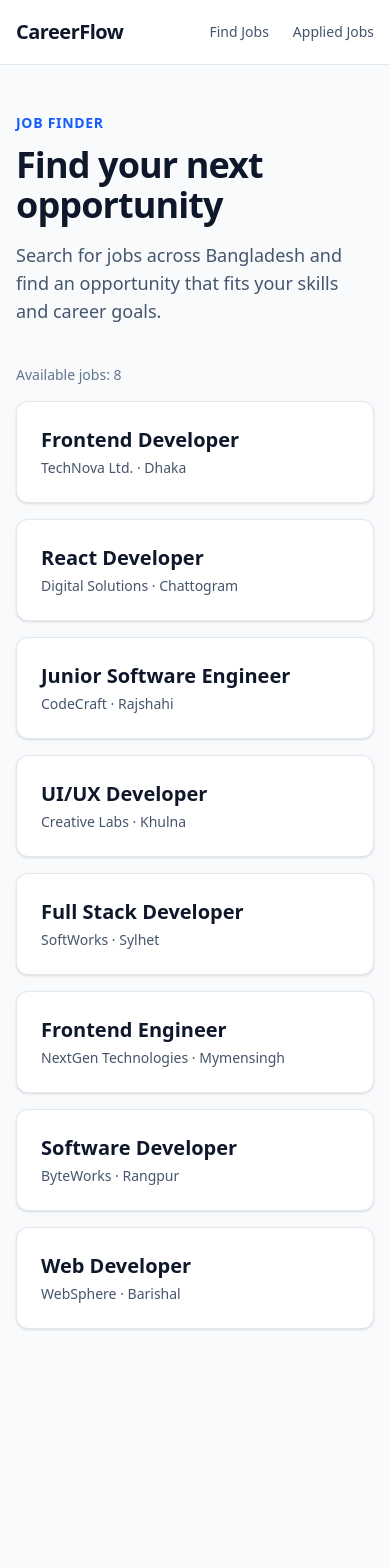
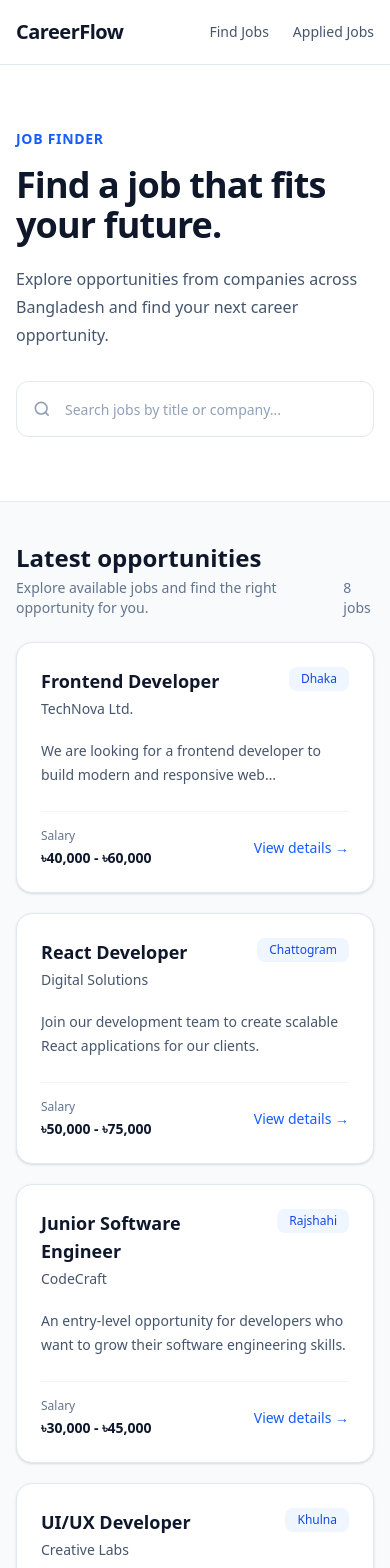
Before and after one commit to Mushfiq-Srijon/career_flow, a Next.js app: page /jobs in a window 390 px wide. Shown: the top 1568 px of the page. Before the commit the page ends 1377 px from the top, so only its background shows below. Built offline with nearby package versions, Linux system fonts and the light colour scheme.

Commit message:
built responsive job finder UI

```diff
--- a/src/app/jobs/page.tsx
+++ b/src/app/jobs/page.tsx
@@ -1,15 +1,21 @@
 "use client";
 
 import { useEffect, useState } from "react";
+
+import JobCard from "@/components/jobs/JobCard";
+import JobCardSkeleton from "@/components/jobs/JobCardSkeleton";
+import EmptyJobs from "@/components/jobs/EmptyJobs";
+import JobSearch from "@/components/jobs/JobSearch";
+
 import { getJobs } from "@/lib/api";
 import { Job } from "@/types/job";
 
 export default function JobsPage() {
     const [jobs, setJobs] = useState<Job[]>([]);
+    const [search, setSearch] = useState("");
     const [loading, setLoading] = useState(true);
     const [error, setError] = useState("");
 
-    useEffect(() => {
     async function fetchJobs() {
         try {
             setLoading(true);
@@ -30,63 +36,96 @@ export default function JobsPage() {
         }
     }
 
+    useEffect(() => {
         fetchJobs();
     }, []);
 
-    if (loading) {
     return (
-            <main className="mx-auto max-w-7xl px-4 py-12 sm:px-6 lg:px-8">
-                <p className="text-slate-600">Loading jobs...</p>
-            </main>
-        );
-    }
-
-    if (error) {
-        return (
-            <main className="mx-auto max-w-7xl px-4 py-12 sm:px-6 lg:px-8">
-                <p className="text-red-600">{error}</p>
-            </main>
-        );
-    }
-
-    return (
-        <main className="mx-auto max-w-7xl px-4 py-12 sm:px-6 lg:px-8">
-            <section>
-                <p className="mb-3 text-sm font-semibold uppercase tracking-wider text-blue-600">
+        <main>
+            {/* Hero */}
+            <section className="border-b border-slate-200 bg-white">
+                <div className="mx-auto max-w-7xl px-4 py-16 sm:px-6 lg:px-8 lg:py-20">
+                    <div className="max-w-3xl">
+                        <p className="mb-4 text-sm font-semibold uppercase tracking-wider text-blue-600">
                             Job Finder
                         </p>
 
-                <h1 className="text-4xl font-bold tracking-tight text-slate-900 sm:text-5xl">
-                    Find your next opportunity
+                        <h1 className="text-4xl font-bold tracking-tight text-slate-900 sm:text-5xl lg:text-6xl">
+                            Find a job that fits your future.
                         </h1>
 
-                <p className="mt-4 max-w-2xl text-lg text-slate-600">
-                    Search for jobs across Bangladesh and find an opportunity that fits
-                    your skills and career goals.
+                        <p className="mt-5 max-w-2xl text-base leading-7 text-slate-600 sm:text-lg">
+                            Explore opportunities from companies across Bangladesh and find
+                            your next career opportunity.
                         </p>
 
-                <div className="mt-10">
-                    <p className="mb-4 text-sm font-medium text-slate-500">
-                        Available jobs: {jobs.length}
+                        <div className="mt-8 max-w-2xl">
+                            <JobSearch
+                                value={search}
+                                onChange={setSearch}
+                            />
+                        </div>
+                    </div>
+                </div>
+            </section>
+
+            {/* Jobs */}
+            <section className="mx-auto max-w-7xl px-4 py-10 sm:px-6 lg:px-8">
+                <div className="mb-6 flex items-end justify-between gap-4">
+                    <div>
+                        <h2 className="text-2xl font-bold text-slate-900">
+                            Latest opportunities
+                        </h2>
+
+                        <p className="mt-1 text-sm text-slate-500">
+                            Explore available jobs and find the right opportunity for you.
+                        </p>
+                    </div>
+
+                    {!loading && !error && (
+                        <p className="text-sm font-medium text-slate-500">
+                            {jobs.length} jobs
+                        </p>
+                    )}
+                </div>
+
+                {loading && (
+                    <div className="grid gap-5 sm:grid-cols-2 lg:grid-cols-3">
+                        {Array.from({ length: 6 }).map((_, index) => (
+                            <JobCardSkeleton key={index} />
+                        ))}
+                    </div>
+                )}
+
+                {!loading && error && (
+                    <div className="rounded-2xl border border-red-200 bg-red-50 p-6">
+                        <h2 className="font-semibold text-red-900">
+                            Something went wrong
+                        </h2>
+
+                        <p className="mt-2 text-sm text-red-700">
+                            {error}
                         </p>
 
-                    <div className="space-y-4">
+                        <button
+                            type="button"
+                            onClick={fetchJobs}
+                            className="mt-4 rounded-lg bg-red-600 px-4 py-2 text-sm font-medium text-white transition hover:bg-red-700"
+                        >
+                            Try again
+                        </button>
+                    </div>
+                )}
+
+                {!loading && !error && jobs.length === 0 && <EmptyJobs />}
+
+                {!loading && !error && jobs.length > 0 && (
+                    <div className="grid gap-5 sm:grid-cols-2 lg:grid-cols-3">
                         {jobs.map((job) => (
-                            <div
-                                key={job.id}
-                                className="rounded-xl border border-slate-200 bg-white p-6 shadow-sm"
-                            >
-                                <h2 className="text-xl font-semibold text-slate-900">
-                                    {job.title}
-                                </h2>
-
-                                <p className="mt-1 text-sm text-slate-600">
-                                    {job.company} · {job.location}
-                                </p>
-                            </div>
+                            <JobCard key={job.id} job={job} />
                         ))}
                     </div>
-                </div>
+                )}
             </section>
         </main>
     );
--- /dev/null
+++ b/src/components/jobs/EmptyJobs.tsx
@@ -0,0 +1,18 @@
+export default function EmptyJobs() {
+    return (
+        <div className="rounded-2xl border border-dashed border-slate-300 bg-white px-6 py-12 text-center">
+            <div className="mx-auto flex h-12 w-12 items-center justify-center rounded-full bg-slate-100">
+                <span className="text-xl">🔎</span>
+            </div>
+
+            <h2 className="mt-4 text-lg font-semibold text-slate-900">
+                No jobs found
+            </h2>
+
+            <p className="mx-auto mt-2 max-w-md text-sm leading-6 text-slate-500">
+                We couldn't find any jobs matching your current search or filters.
+                Try changing your search criteria.
+            </p>
+        </div>
+    );
+}
--- /dev/null
+++ b/src/components/jobs/JobCard.tsx
@@ -0,0 +1,50 @@
+import Link from "next/link";
+import { Job } from "@/types/job";
+
+interface JobCardProps {
+    job: Job;
+}
+
+export default function JobCard({ job }: JobCardProps) {
+    return (
+        <Link
+            href={`/jobs/${job.id}`}
+            className="group block rounded-2xl border border-slate-200 bg-white p-6 shadow-sm transition duration-200 hover:-translate-y-1 hover:border-blue-200 hover:shadow-lg"
+        >
+            <div className="flex items-start justify-between gap-4">
+                <div>
+                    <h2 className="text-lg font-semibold text-slate-900 transition group-hover:text-blue-600">
+                        {job.title}
+                    </h2>
+
+                    <p className="mt-1 text-sm font-medium text-slate-600">
+                        {job.company}
+                    </p>
+                </div>
+
+                <span className="rounded-lg bg-blue-50 px-3 py-1 text-xs font-medium text-blue-700">
+                    {job.location}
+                </span>
+            </div>
+
+            <p className="mt-5 line-clamp-2 text-sm leading-6 text-slate-600">
+                {job.description}
+            </p>
+
+            <div className="mt-6 flex items-center justify-between border-t border-slate-100 pt-4">
+                <div>
+                    <p className="text-xs text-slate-500">Salary</p>
+
+                    <p className="mt-1 text-sm font-semibold text-slate-900">
+                        ৳{job.salary.min.toLocaleString()} - ৳
+                        {job.salary.max.toLocaleString()}
+                    </p>
+                </div>
+
+                <span className="text-sm font-medium text-blue-600 group-hover:text-blue-700">
+                    View details →
+                </span>
+            </div>
+        </Link>
+    );
+}
--- /dev/null
+++ b/src/components/jobs/JobCardSkeleton.tsx
@@ -0,0 +1,26 @@
+export default function JobCardSkeleton() {
+    return (
+        <div className="rounded-2xl border border-slate-200 bg-white p-6 shadow-sm">
+            <div className="animate-pulse">
+                <div className="flex items-start justify-between gap-4">
+                    <div className="w-full">
+                        <div className="h-5 w-3/5 rounded bg-slate-200" />
+                        <div className="mt-3 h-4 w-2/5 rounded bg-slate-200" />
+                    </div>
+
+                    <div className="h-7 w-20 rounded-lg bg-slate-200" />
+                </div>
+
+                <div className="mt-6 space-y-2">
+                    <div className="h-3 rounded bg-slate-200" />
+                    <div className="h-3 w-5/6 rounded bg-slate-200" />
+                </div>
+
+                <div className="mt-6 border-t border-slate-100 pt-4">
+                    <div className="h-3 w-16 rounded bg-slate-200" />
+                    <div className="mt-2 h-4 w-32 rounded bg-slate-200" />
+                </div>
+            </div>
+        </div>
+    );
+}
--- /dev/null
+++ b/src/components/jobs/JobSearch.tsx
@@ -0,0 +1,34 @@
+interface JobSearchProps {
+    value: string;
+    onChange: (value: string) => void;
+}
+
+export default function JobSearch({
+    value,
+    onChange,
+}: JobSearchProps) {
+    return (
+        <div className="relative">
+            <div className="pointer-events-none absolute inset-y-0 left-4 flex items-center">
+                <svg
+                    className="h-5 w-5 text-slate-400"
+                    viewBox="0 0 24 24"
+                    fill="none"
+                    stroke="currentColor"
+                    strokeWidth="2"
+                >
+                    <circle cx="11" cy="11" r="7" />
+                    <path d="m20 20-4-4" />
+                </svg>
+            </div>
+
+            <input
+                type="text"
+                value={value}
+                onChange={(event) => onChange(event.target.value)}
+                placeholder="Search jobs by title or company..."
+                className="h-14 w-full rounded-xl border border-slate-200 bg-white pl-12 pr-4 text-sm text-slate-900 outline-none transition placeholder:text-slate-400 focus:border-blue-500 focus:ring-4 focus:ring-blue-100"
+            />
+        </div>
+    );
+}
```
Lines whose indentation alone changed are shown as unchanged.
